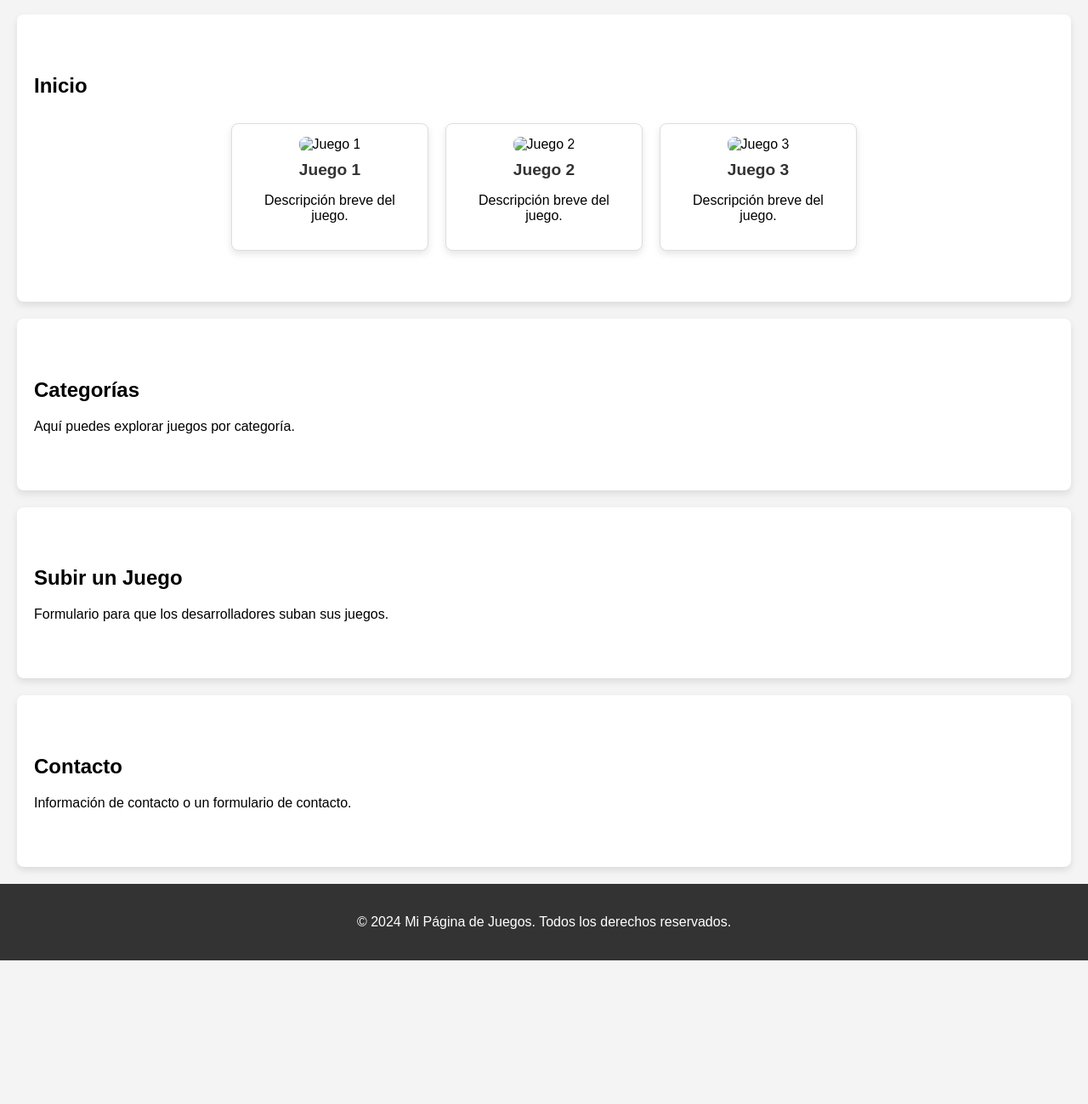
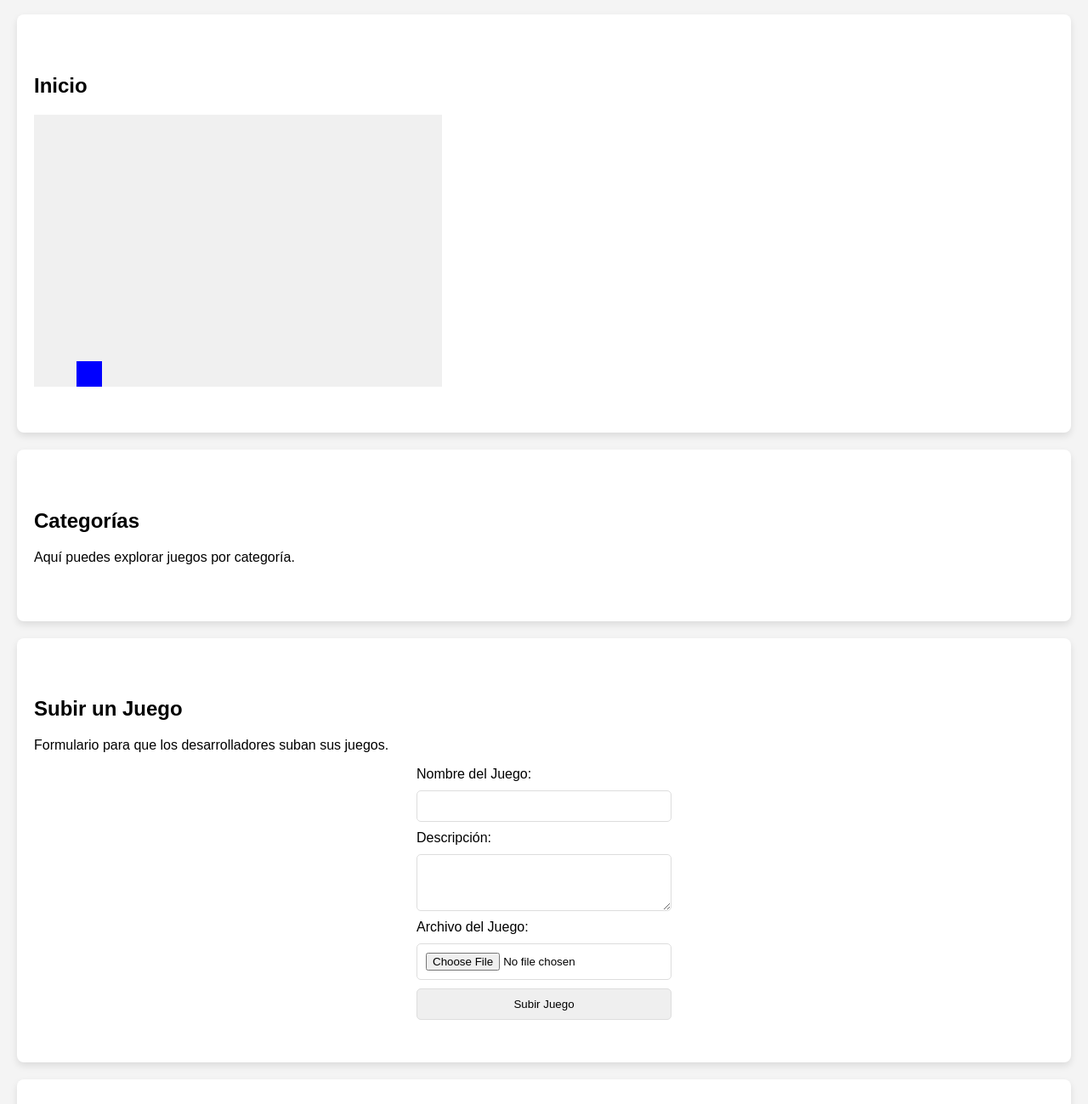
Before and after one commit to emiliaon/juego-friv, a plain HTML site: page index.html in a window 1280 px wide. Shown: the part 141-1440 px from the top of the page at 85% size. Before the commit the page ends 1271 px from the top, so only its background shows below. Drawn offline with Linux system fonts and the light colour scheme.

Commit message:
Update index.html

```diff
--- a/index.html
+++ b/index.html
@@ -70,6 +70,18 @@
             font-size: 1.2em;
             color: #333;
         }
+        form {
+            display: flex;
+            flex-direction: column;
+            gap: 10px;
+            width: 300px;
+            margin: 0 auto;
+        }
+        form input, form textarea, form button {
+            padding: 10px;
+            border-radius: 5px;
+            border: 1px solid #ddd;
+        }
         footer {
             background-color: #333;
             color: #fff;
@@ -92,27 +104,10 @@
         <a href="#contacto">Contacto</a>
     </nav>
 
-    <!-- Sección de Inicio -->
+    <!-- Sección de Inicio con Juego Básico -->
     <section id="inicio">
         <h2>Inicio</h2>
-        <div class="container">
-            <!-- Tarjetas de Juegos -->
-            <div class="game-card">
-                <img src="ruta_al_juego_1.jpg" alt="Juego 1">
-                <h3>Juego 1</h3>
-                <p>Descripción breve del juego.</p>
-            </div>
-            <div class="game-card">
-                <img src="ruta_al_juego_2.jpg" alt="Juego 2">
-                <h3>Juego 2</h3>
-                <p>Descripción breve del juego.</p>
-            </div>
-            <div class="game-card">
-                <img src="ruta_al_juego_3.jpg" alt="Juego 3">
-                <h3>Juego 3</h3>
-                <p>Descripción breve del juego.</p>
-            </div>
-        </div>
+        <canvas id="gameCanvas" width="480" height="320" style="background-color: #f0f0f0;"></canvas>
     </section>
 
     <!-- Sección de Categorías -->
@@ -126,7 +121,18 @@
     <section id="subir-juego">
         <h2>Subir un Juego</h2>
         <p>Formulario para que los desarrolladores suban sus juegos.</p>
-        <!-- Aquí podrías añadir un formulario simple para subir un juego. -->
+        <form id="uploadForm">
+            <label for="gameName">Nombre del Juego:</label>
+            <input type="text" id="gameName" name="gameName" required>
+
+            <label for="gameDescription">Descripción:</label>
+            <textarea id="gameDescription" name="gameDescription" rows="3" required></textarea>
+
+            <label for="gameFile">Archivo del Juego:</label>
+            <input type="file" id="gameFile" name="gameFile" required>
+
+            <button type="submit">Subir Juego</button>
+        </form>
     </section>
 
     <!-- Sección de Contacto -->
@@ -140,5 +146,71 @@
         <p>&copy; 2024 Mi Página de Juegos. Todos los derechos reservados.</p>
     </footer>
 
+    <script>
+        // Script para el efecto de scroll suave
+        document.querySelectorAll('nav a').forEach(anchor => {
+            anchor.addEventListener('click', function(e) {
+                e.preventDefault();
+
+                document.querySelector(this.getAttribute('href')).scrollIntoView({
+                    behavior: 'smooth'
+                });
+            });
+        });
+
+        // Script para manejar la subida de juegos (simulado)
+        document.getElementById('uploadForm').addEventListener('submit', function(e) {
+            e.preventDefault();
+            alert('Juego subido exitosamente (simulado).');
+        });
+
+        // Juego básico en HTML5 y JavaScript
+        const canvas = document.getElementById("gameCanvas");
+        const ctx = canvas.getContext("2d");
+
+        let character = {
+            x: 50,
+            y: canvas.height - 30,
+            width: 30,
+            height: 30,
+            color: "blue",
+            gravity: 1.5,
+            lift: -15,
+            velocity: 0
+        };
+
+        let isJumping = false;
+
+        document.addEventListener("keydown", function(event) {
+            if (event.code === "Space" && !isJumping) {
+                isJumping = true;
+                character.velocity = character.lift;
+            }
+        });
+
+        function drawCharacter() {
+            ctx.fillStyle = character.color;
+            ctx.fillRect(character.x, character.y, character.width, character.height);
+        }
+
+        function update() {
+            ctx.clearRect(0, 0, canvas.width, canvas.height);
+
+            character.velocity += character.gravity;
+            character.y += character.velocity;
+
+            if (character.y + character.height > canvas.height) {
+                character.y = canvas.height - character.height;
+                character.velocity = 0;
+                isJumping = false;
+            }
+
+            drawCharacter();
+            requestAnimationFrame(update);
+        }
+
+        update();
+    </script>
+
 </body>
 </html>
```
